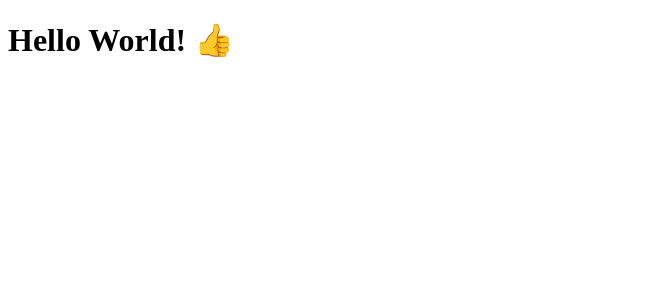
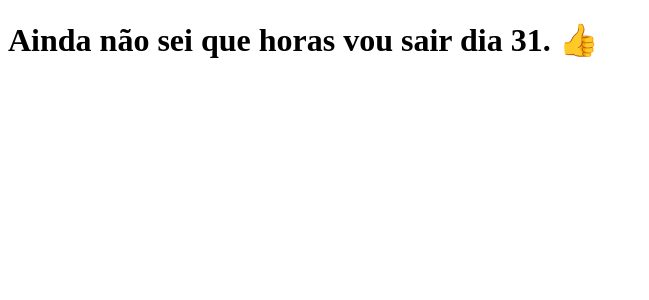
Before and after one commit to adonesbalica/clone-tabnews, a Next.js app: page / in a window 1280 px wide. Shown: the top 300 px of the page, without its empty margins (0-649 px from the left). Built offline with nearby package versions, Linux system fonts and the light colour scheme.

Commit message:
show off

```diff
--- a/pages/index.js
+++ b/pages/index.js
@@ -1,3 +1,3 @@
 export default function Home() {
-  return <h1>Hello World! 👍</h1>;
+  return <h1>Ainda não sei que horas vou sair dia 31. 👍</h1>;
 }
```
